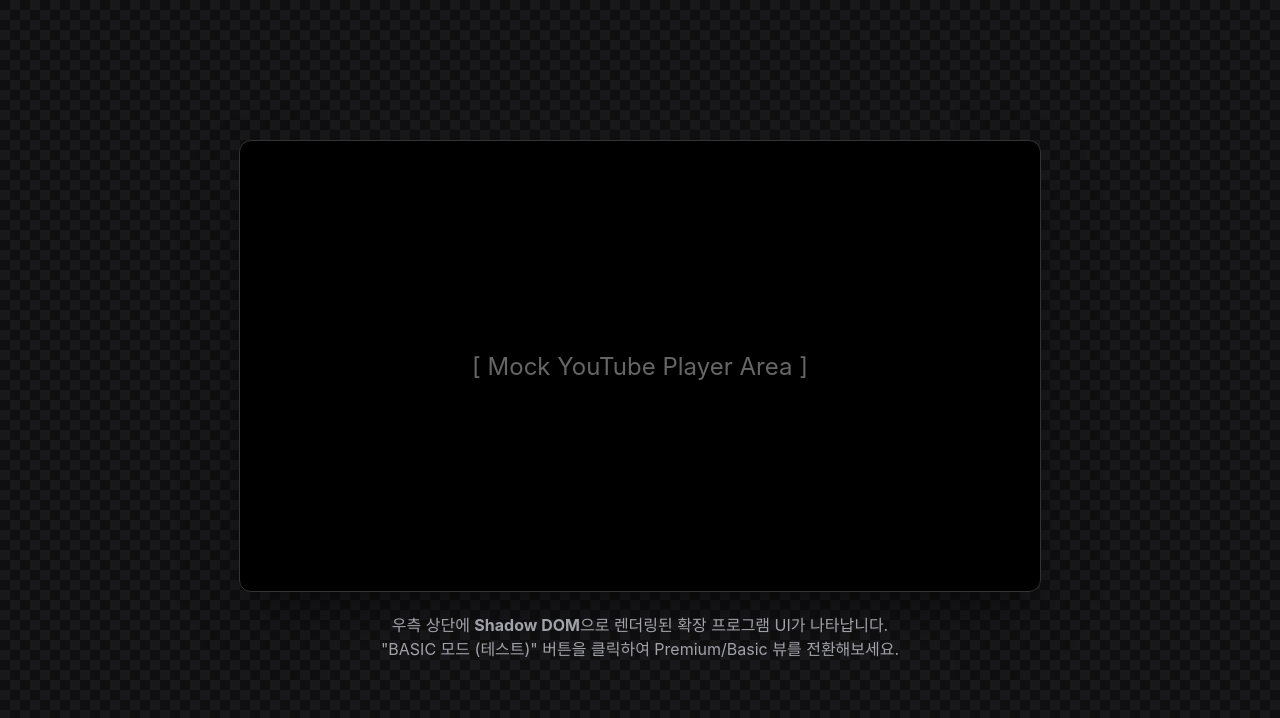
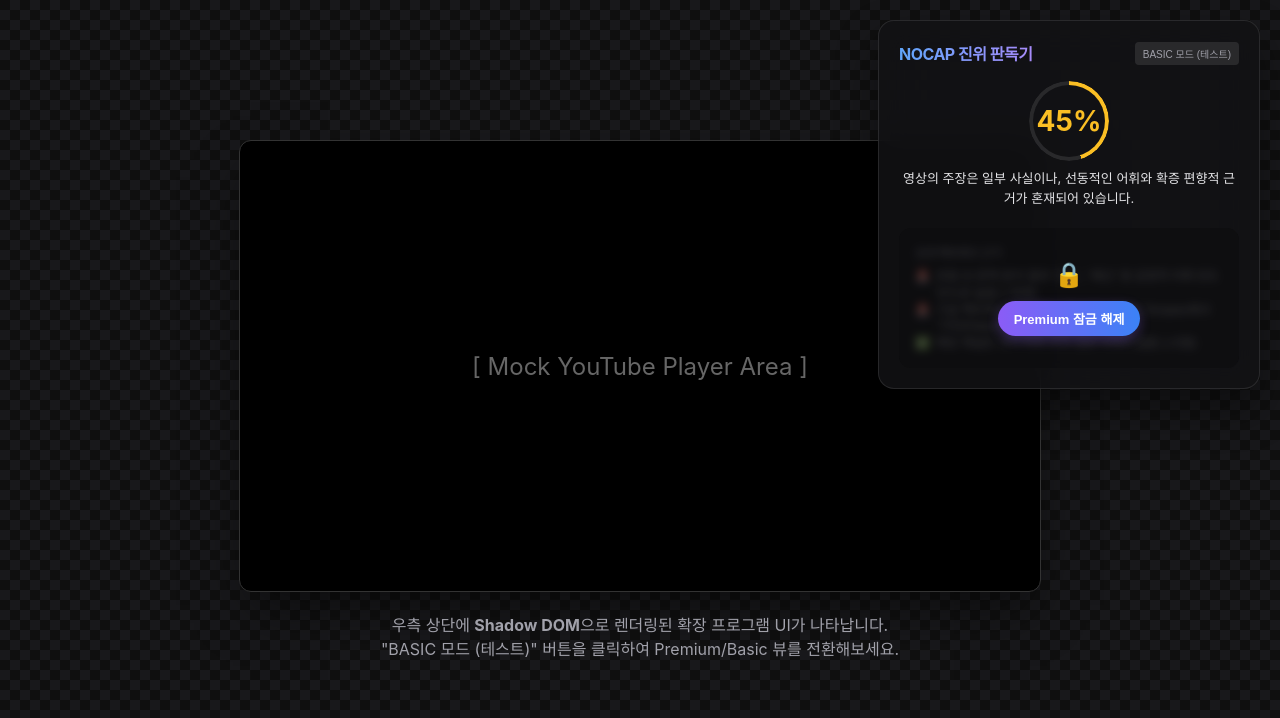
Before and after one commit to nohseongmin/NOCAP-Extension, a browser extension: page test.html in a window 1280 px wide. Drawn offline with Linux system fonts and the light colour scheme.

Commit message:
fix: Update test.html to use merged content.js

```diff
--- a/test.html
+++ b/test.html
@@ -54,8 +54,8 @@
         "BASIC 모드 (테스트)" 버튼을 클릭하여 Premium/Basic 뷰를 전환해보세요.
     </div>
 
-    <!-- 프로토타입 UI 스크립트 연결 -->
-    <script src="shadow-ui.js"></script>
+    <!-- 프로토타입 UI 스크립트 연결 (수정됨) -->
+    <script src="content.js"></script>
 
 </body>
 
```
